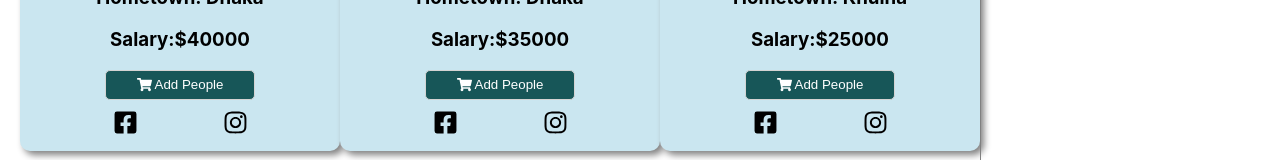
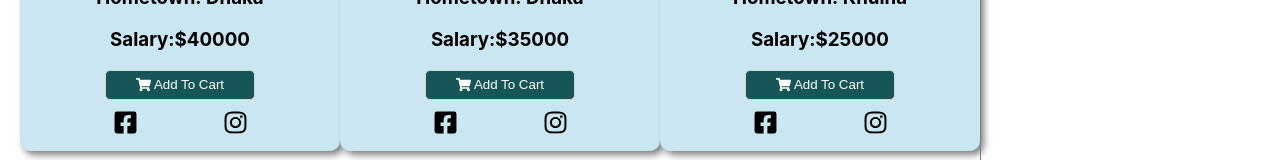
Before and after one commit to bannadas/superhero-assignment, a React (Create React App) app: page / in a window 1280 px wide. Shown: the part 500-660 px from the top of the page. Built offline with nearby package versions, Linux system fonts and the light colour scheme.

Commit message:
everything added

```diff
--- a/src/components/Main/Main.js
+++ b/src/components/Main/Main.js
@@ -10,7 +10,7 @@ const Main = () => {
     useEffect(()=>{
         fetch('./data.json')
         .then(res => res.json())
-        .then( data => setUsers(data))
+        .then(data => setUsers(data))
       },[])
 
 
@@ -33,8 +33,7 @@ const Main = () => {
 
             {/* cart */}
             <div className="right-side">
-       <Cart key={cart.name}
-       cart={cart}></Cart>
+          <Cart key={cart.age} cart={cart} ></Cart>
             </div>
         </div>
     );
--- a/src/components/Users/Users.js
+++ b/src/components/Users/Users.js
@@ -19,7 +19,7 @@ const Users = (props) => {
                 <h3>Hometown: {hometown}</h3>
                 <h3>Salary:${salary}</h3>
             </div>
-            <button onClick={() => props.handleAddToCartBtn(props.user)} className="add-to-cart-btn">{cartIcon} Add People</button>
+            <button onClick={() => props.handleAddToCartBtn(props.user)} className="add-to-cart-btn">{cartIcon} Add To Cart</button>
 
             {/* icons */}
             <div className="social-icons">
```
